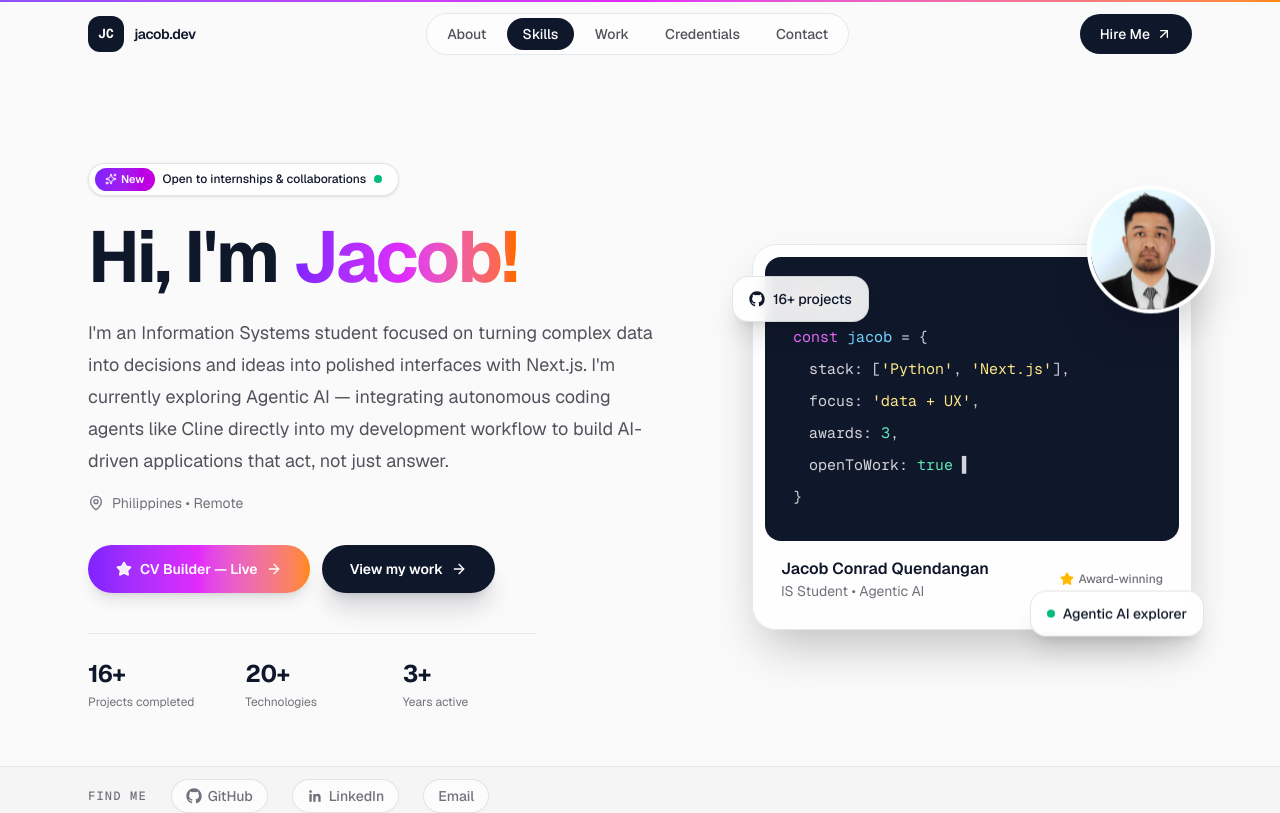
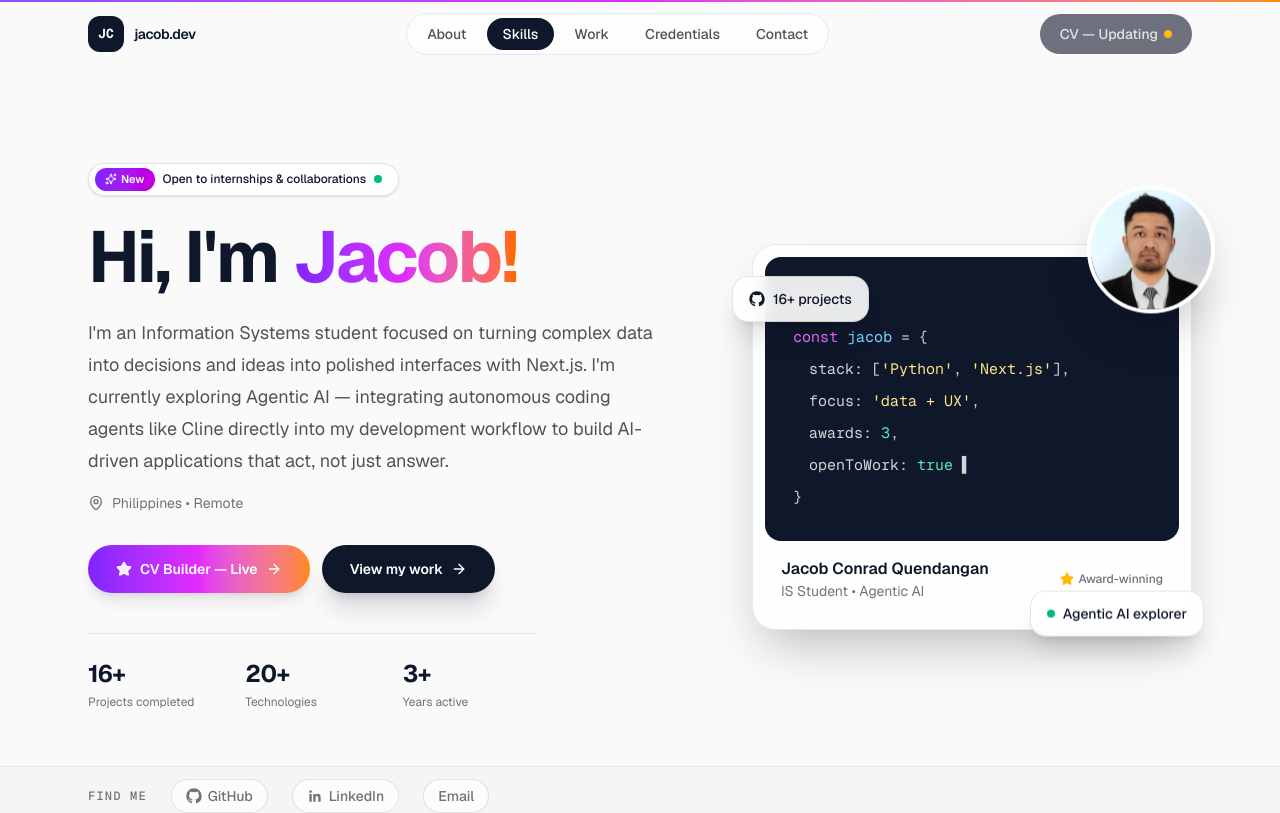
Before and after one commit to jacobconradquendangan-portfolio/portfolio-website-v2, a Next.js app: page / in a window 1280 px wide. Shown: the top 813 px of the page. Built offline with nearby package versions, Linux system fonts and the light colour scheme.

Commit message:
Update contact link in Navbar

```diff
--- a/src/components/Navbar.tsx
+++ b/src/components/Navbar.tsx
@@ -87,14 +87,14 @@ export default function Navbar() {
         </div>
 
         <div className="flex items-center gap-2">
-          <a
-            href="#contact"
-            onClick={(e) => handleNav(e, "#contact")}
-            className="group hidden items-center gap-1.5 rounded-full bg-slate-900 px-5 py-2.5 text-sm font-medium text-white transition hover:shadow-lg hover:shadow-slate-900/20 sm:inline-flex dark:bg-white dark:text-black"
+          <span
+            title="CV is being updated — check back soon"
+            aria-label="CV updating"
+            className="group hidden cursor-not-allowed items-center gap-1.5 rounded-full bg-slate-900/60 px-5 py-2.5 text-sm font-medium text-white/80 sm:inline-flex"
           >
-            Hire Me
-            <ArrowUpRight className="h-4 w-4 transition-transform group-hover:translate-x-0.5 group-hover:-translate-y-0.5" />
-          </a>
+            CV — Updating
+            <span className="h-2 w-2 animate-pulse rounded-full bg-amber-400" />
+          </span>
           <button
             onClick={() => setOpen(!open)}
             aria-label="Menu"
```
